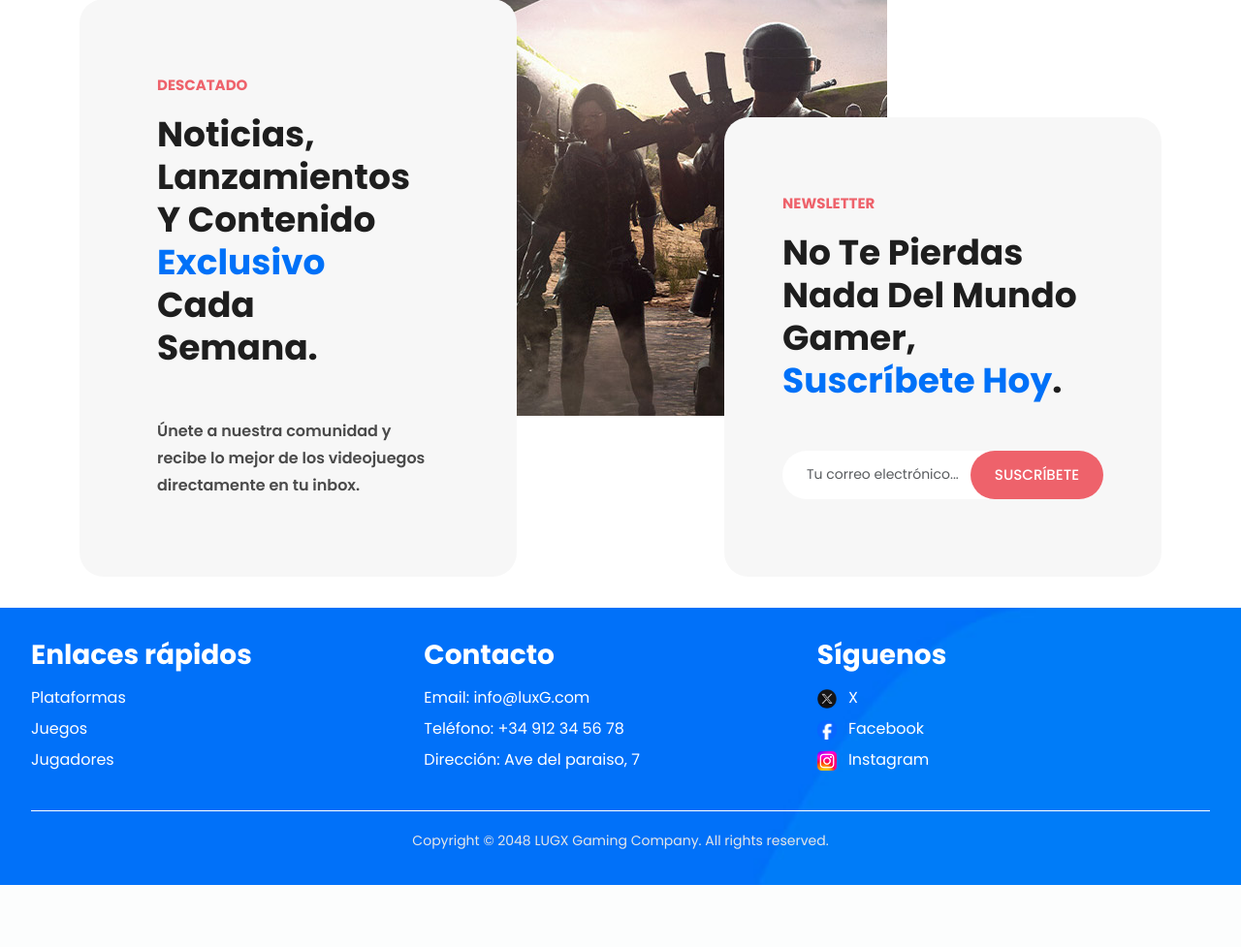
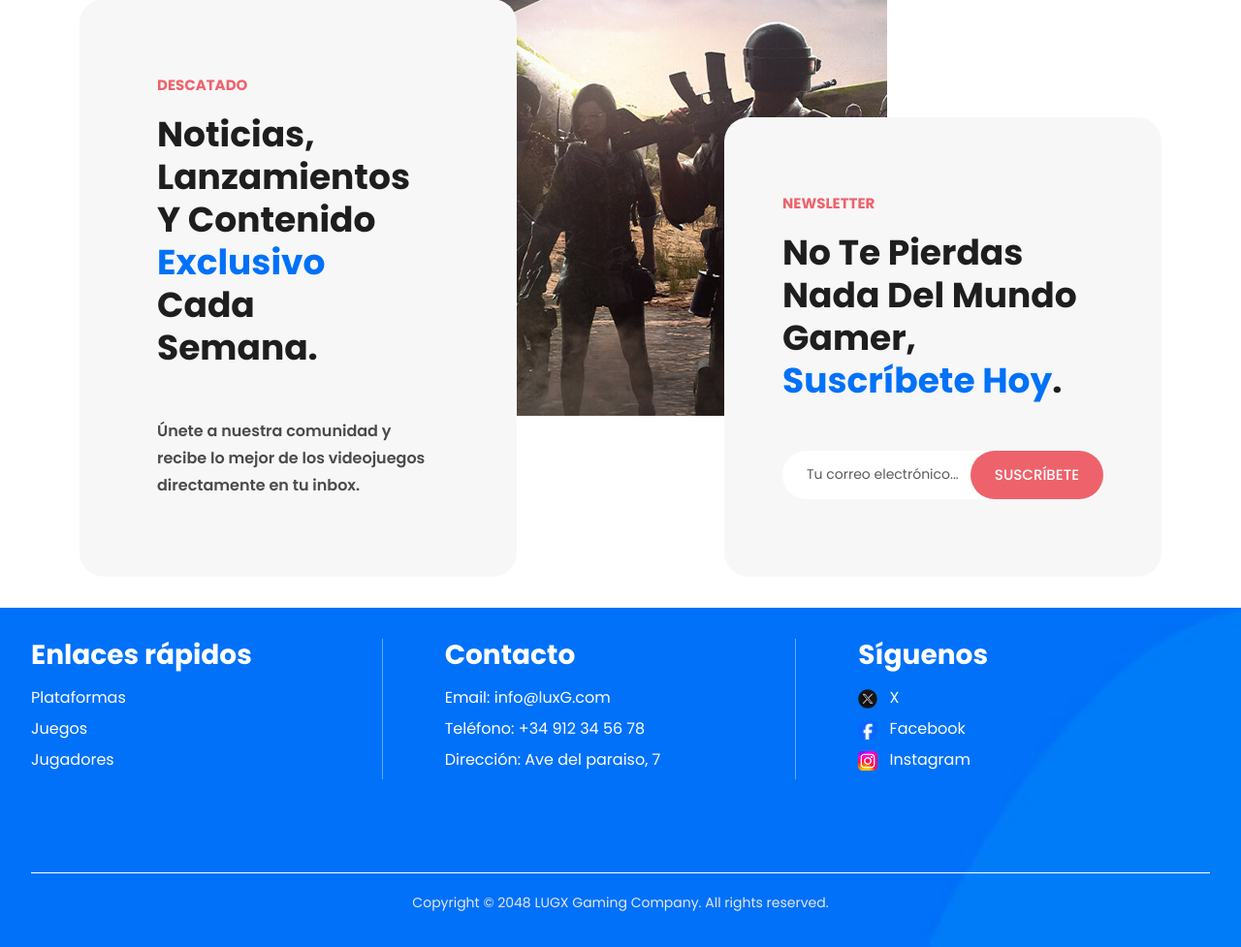
Before and after one commit to gaizkaOrtiz11/PlataformaJuegos-IW, a Django app: page /plataformas/ in a window 1280 px wide. Shown: the part 3829-4806 px from the top of the page at 97% size. Before the commit the page ends 4742 px from the top, so only its background shows below. Run offline with Django 5.2, Linux system fonts and the light colour scheme; some libraries are stand-ins or nearby versions.

Commit message:
footer mejorado

```diff
--- a/PlataformaJuegos_Project/PlataformaJuegos_App/static/css/templatemo-lugx-gaming.css
+++ b/PlataformaJuegos_Project/PlataformaJuegos_App/static/css/templatemo-lugx-gaming.css
@@ -1122,7 +1122,8 @@ footer {
   width: 100%;
   margin: 0 auto;
   display: flex;
-  justify-content: space-between;
+  justify-content: center;
+  gap: 4rem;
   flex-wrap: wrap;
   padding: 0 2rem;
 }
@@ -1132,6 +1133,16 @@ footer {
   min-width: 200px;
   margin-bottom: 1rem;
 }
+
+.footer-section:first-child {
+    border-right: 1px solid rgba(255, 255, 255, 0.4);
+}
+
+.footer-section:nth-child(2) {
+    border-right: 1px solid rgba(255, 255, 255, 0.4);
+}
+
+
 
 .footer-section a {
   color: white;
```
